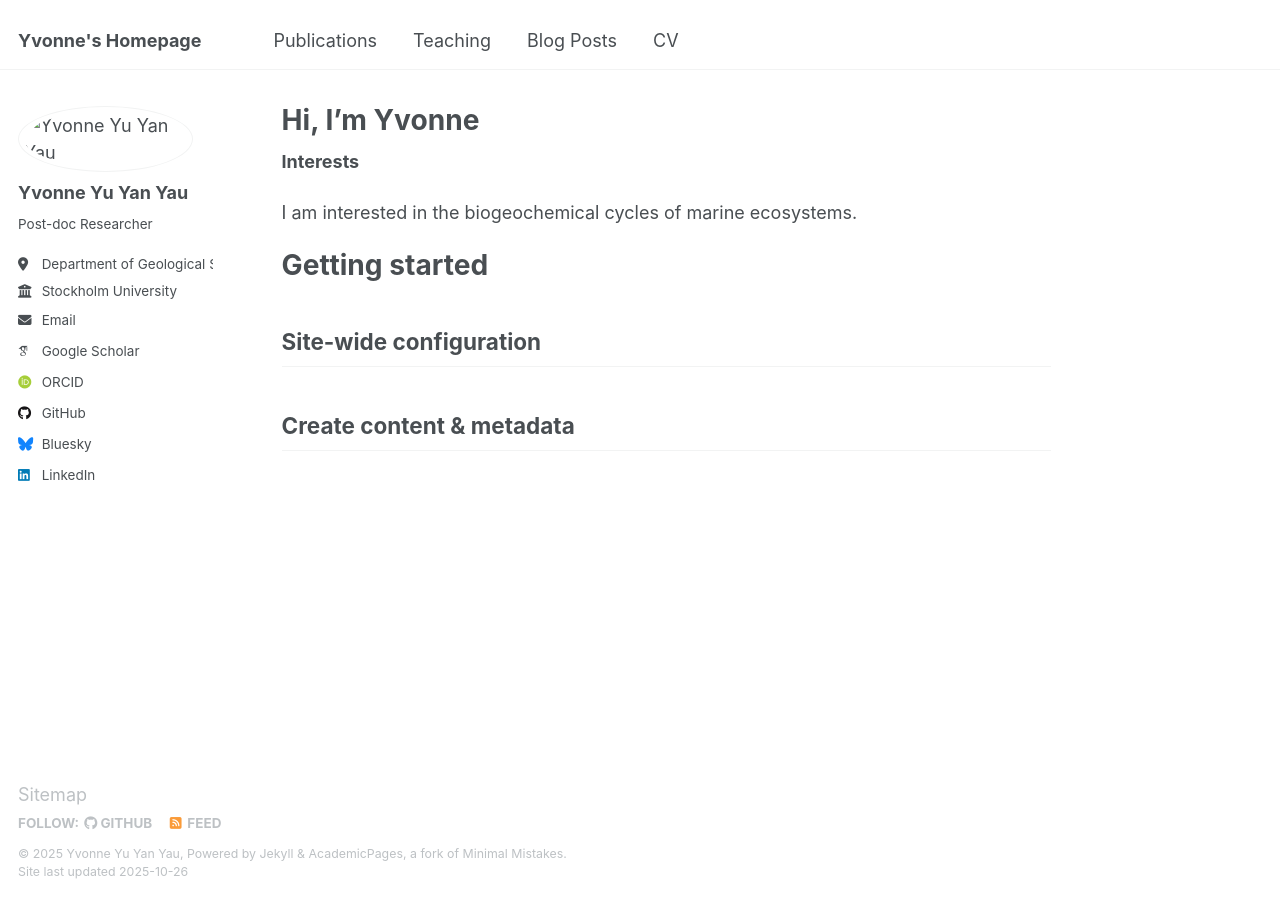
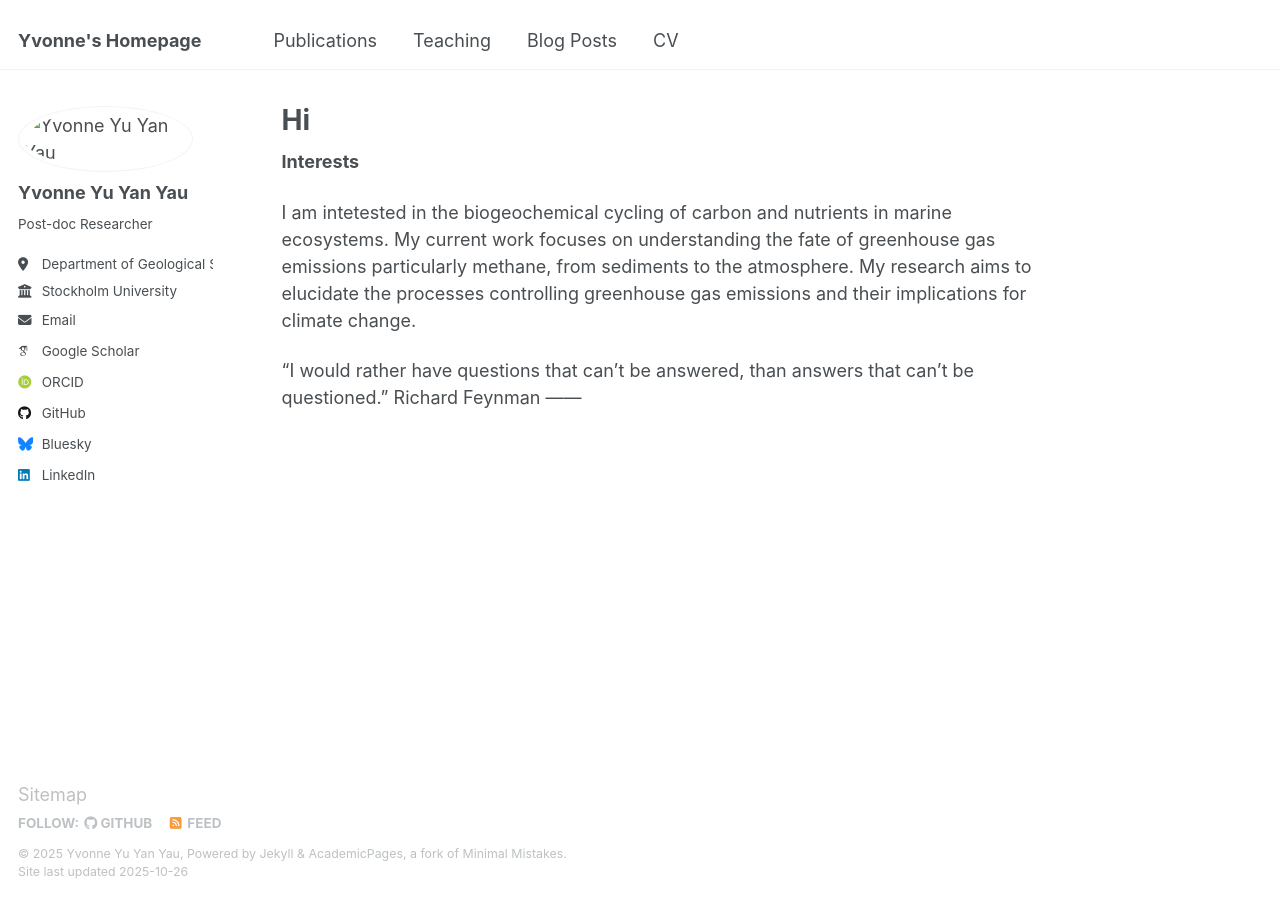
Before and after one commit to yvonneyauu/github.io, a Jekyll site: the page built from _pages/about.md, in a window 1280 px wide. Built offline with Jekyll 4.4.1, drawn with Linux system fonts in a browser that asks for light colours; some web fonts are replaced.

Commit message:
Update about.md

```diff
--- a/_pages/about.md
+++ b/_pages/about.md
@@ -1,6 +1,6 @@
 ---
 permalink: /
-title: "Hi, I'm Yvonne"
+title: "Hi"
 author_profile: true
 redirect_from:
   - /about/
@@ -9,15 +9,8 @@ redirect_from:
 
 **Interests**
 
-I am interested in the biogeochemical cycles of marine ecosystems.
+I am intetested in the biogeochemical cycling of carbon and nutrients in marine ecosystems. My current work focuses on understanding the fate of greenhouse gas emissions particularly methane, from sediments to the atmosphere. My research aims to elucidate the processes controlling greenhouse gas emissions and their implications for climate change.
 
-
-Getting started
-======
-
-Site-wide configuration
+"I would rather have questions that can't be answered, than answers that can't be questioned."
+                                                                              Richard Feynman
 ------
-
-
-Create content & metadata
-------
```
